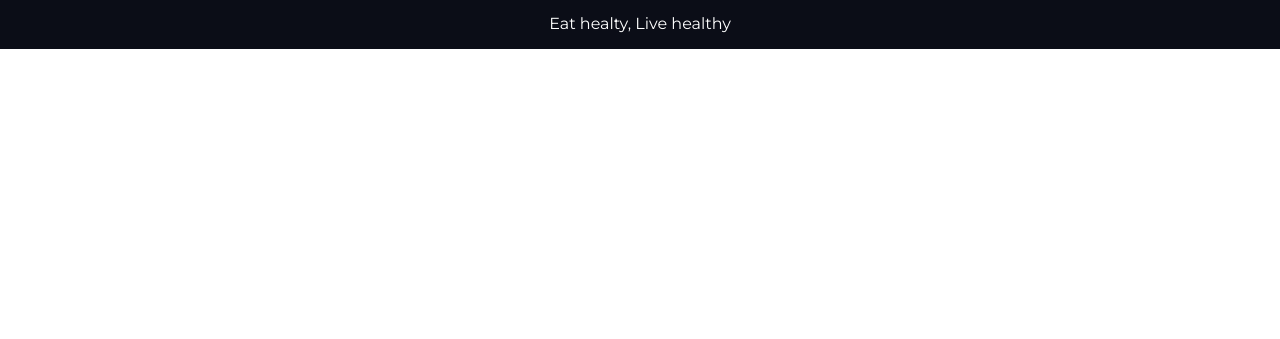
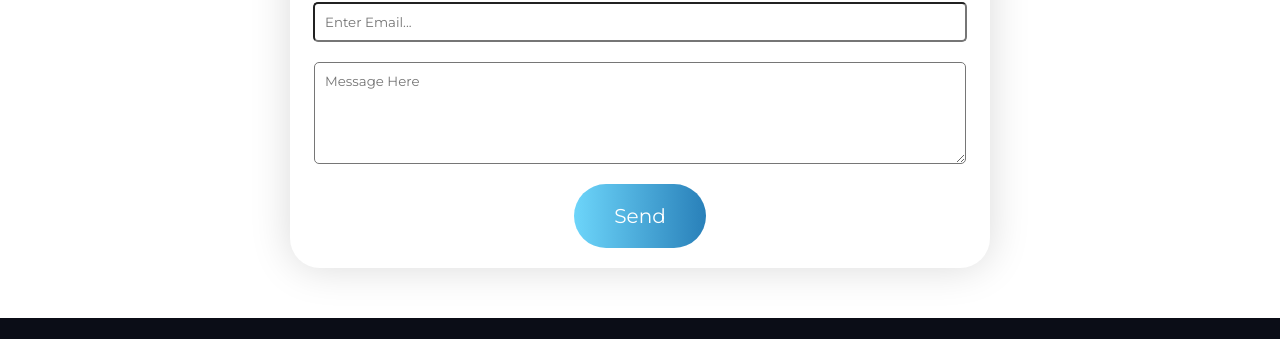
Before and after one commit to arif2494/yummy-food, a plain HTML site: page index.html in a window 1280 px wide. Shown: the part 2917-3256 px from the top of the page. Before the commit the page ends 2966 px from the top, so only its background shows below. Drawn offline with Linux system fonts and the light colour scheme.

Commit message:
Extra feture : contact form done || Web site Complete

```diff
--- a/asset/css/style.css
+++ b/asset/css/style.css
@@ -48,6 +48,18 @@ h3 {
 	font-size: 32px;
 	color: #18191f;
 }
+
+/* **********Top BAr*********** */
+#top-bar {
+	height: 60px;
+	width: 100%;
+}
+#top-bar .details {
+	display: flex;
+	flex-direction: row;
+	justify-content: space-around;
+}
+
 /* *********Showcase area****** */
 #showcase {
 	width: 100%;
@@ -140,6 +152,33 @@ h3 {
 	font-size: 22px;
 }
 
+/* *********** Contact Form*********** */
+#contact-us .container {
+	display: flex;
+	flex-direction: row;
+	justify-content: center;
+}
+#contact-us .contact-from {
+	margin-bottom: 50px;
+	border-radius: 30px;
+	box-shadow: 0px 0px 40px rgba(0, 0, 0, 0.15);
+	width: 700px;
+}
+#contact-us form {
+	display: flex;
+	flex-direction: column;
+	align-items: center;
+	margin: 20px 0;
+	width: 700px;
+}
+#contact-us .contact-from input,
+textarea {
+	padding: 10px;
+	width: 90%;
+	margin-bottom: 20px;
+	border-radius: 5px;
+}
+
 /* ********* FOoter Area*********** */
 footer {
 	background-color: #0b0d17;
@@ -156,14 +195,3 @@ footer {
 	font-weight: 900;
 	margin-bottom: 10px;
 }
-
-/* **********Top BAr*********** */
-#top-bar {
-	height: 60px;
-	width: 100%;
-}
-#top-bar .details {
-	display: flex;
-	flex-direction: row;
-	justify-content: space-around;
-}
--- a/index.html
+++ b/index.html
@@ -115,6 +115,20 @@
     </div>
   </section>
 
+  <!-- ***********Contact us*********** -->
+  <section id="contact-us">
+    <div class="container">
+      <div class="contact-from">
+        <form action="#">
+          <input type="text" placeholder="Enter Name...">
+          <input type="email" placeholder="Enter Email...">
+          <textarea name="message" rows="5" placeholder="Message Here"></textarea>
+          <a href="#" type="submit" class="pg-bg">Send</a>
+        </form>
+      </div>
+    </div>
+  </section>
+
   <!-- ***********Footer area************ -->
   <footer>
     <div class="footer-content">
```
